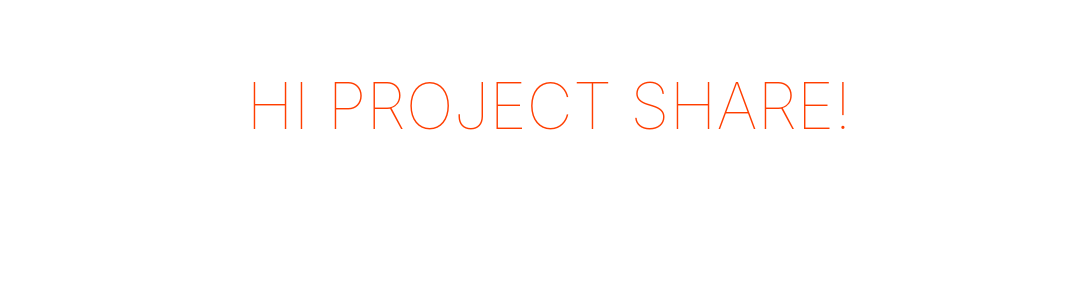
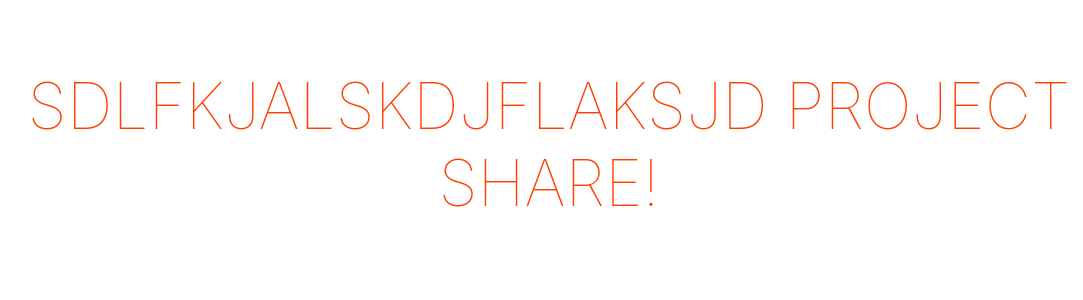
Before and after one commit to ieee-utd/project-share, a Svelte app: page / in a window 1280 px wide. Shown: the top 300 px of the page, without its empty margins (91-1174 px from the left). Built offline with nearby package versions, Linux system fonts and the light colour scheme.

Commit message:
Adding random stuff

```diff
--- a/src/App.svelte
+++ b/src/App.svelte
@@ -3,7 +3,7 @@
 </script>
 
 <main>
-	<h1>Hi {name}!</h1>
+	<h1>SDlfkjalskdjflaksjd {name}!</h1>
 </main>
 
 <style>
```
